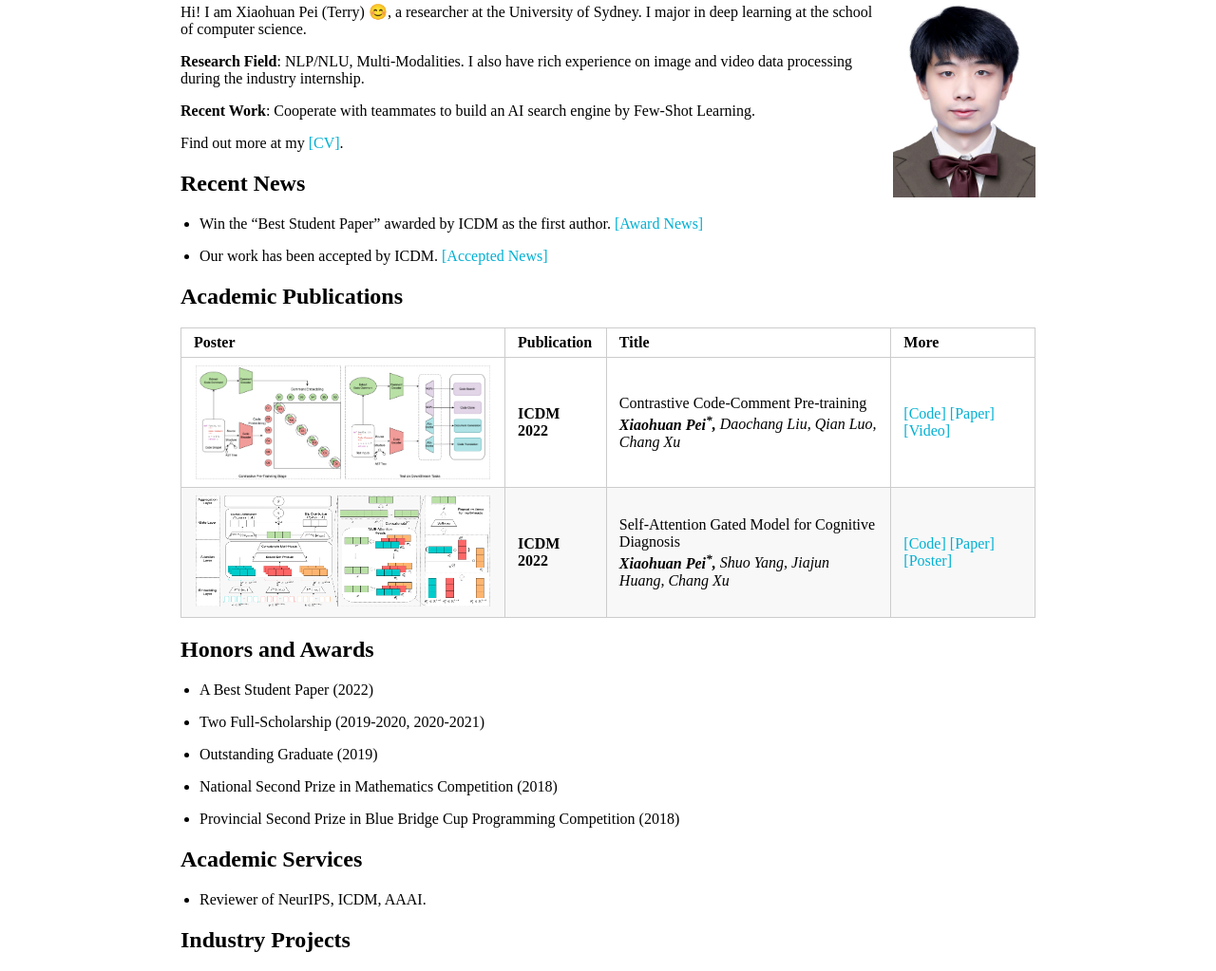
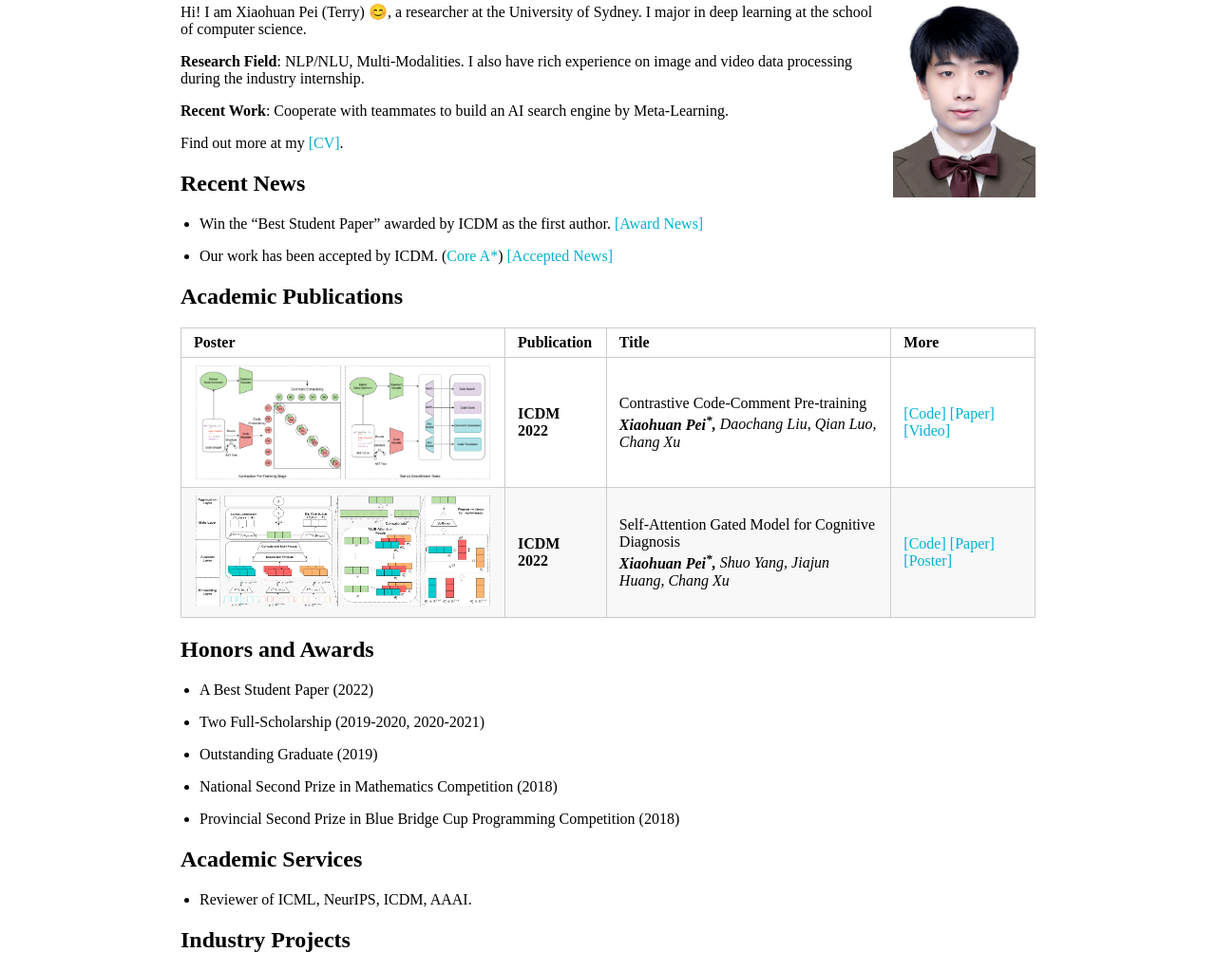
Before and after one commit to TerryPei/Terry000.github.io-1, a Jekyll site: the page built from index.md, in a window 1280 px wide. Shown: the part 174-1197 px from the top of the page at 95% size. Built offline with Jekyll 4.4.1, drawn with Linux system fonts in a browser that asks for light colours; our own code applies the rules of GitHub Pages for plain Markdown files.

Commit message:
Update index.md

```diff
--- a/index.md
+++ b/index.md
@@ -11,7 +11,7 @@ Hi! I am Xiaohuan Pei (Terry) 😊, a researcher at the University of Sydney. I
 
 **Research Field**: NLP/NLU, Multi-Modalities. I also have rich experience on image and video data processing during the industry internship.
 
-**Recent Work**: Cooperate with teammates to build an AI search engine by Few-Shot Learning.
+**Recent Work**: Cooperate with teammates to build an AI search engine by Meta-Learning.
 
 Find out more at my [[CV]](CV.pdf).
 
@@ -23,7 +23,7 @@ Find out more at my [[CV]](CV.pdf).
 * Win the "Best Student Paper" awarded by ICDM as the first author. [[Award News]](https://twitter.com/icdm2022/status/1595243601545826304)
 
 
-* Our work has been accepted by ICDM. [[Accepted News]](https://www.cse.fau.edu/~xqzhu/icdm2022/ICDM2022Program.pdf)
+* Our work has been accepted by ICDM. ([Core A*](http://portal.core.edu.au/conf-ranks/?search=mining&by=all&source=all&sort=arank&page=1)) [[Accepted News]](https://www.cse.fau.edu/~xqzhu/icdm2022/ICDM2022Program.pdf)
 
 
 ## Academic Publications
@@ -47,7 +47,7 @@ Find out more at my [[CV]](CV.pdf).
 
 ## Academic Services
 
-* Reviewer of NeurIPS, ICDM, AAAI.
+* Reviewer of ICML, NeurIPS, ICDM, AAAI.
 
 ## Industry Projects
 
```
